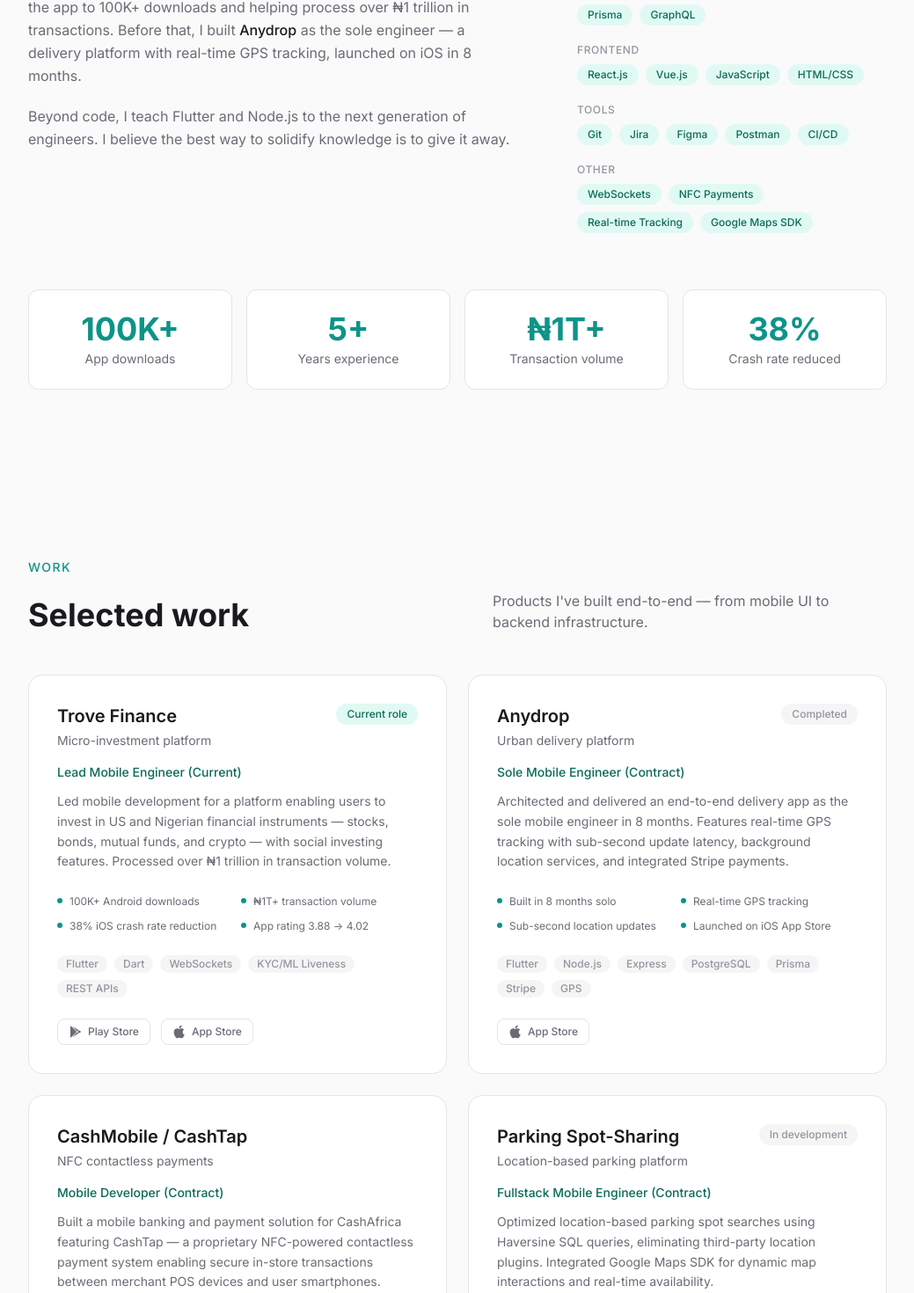
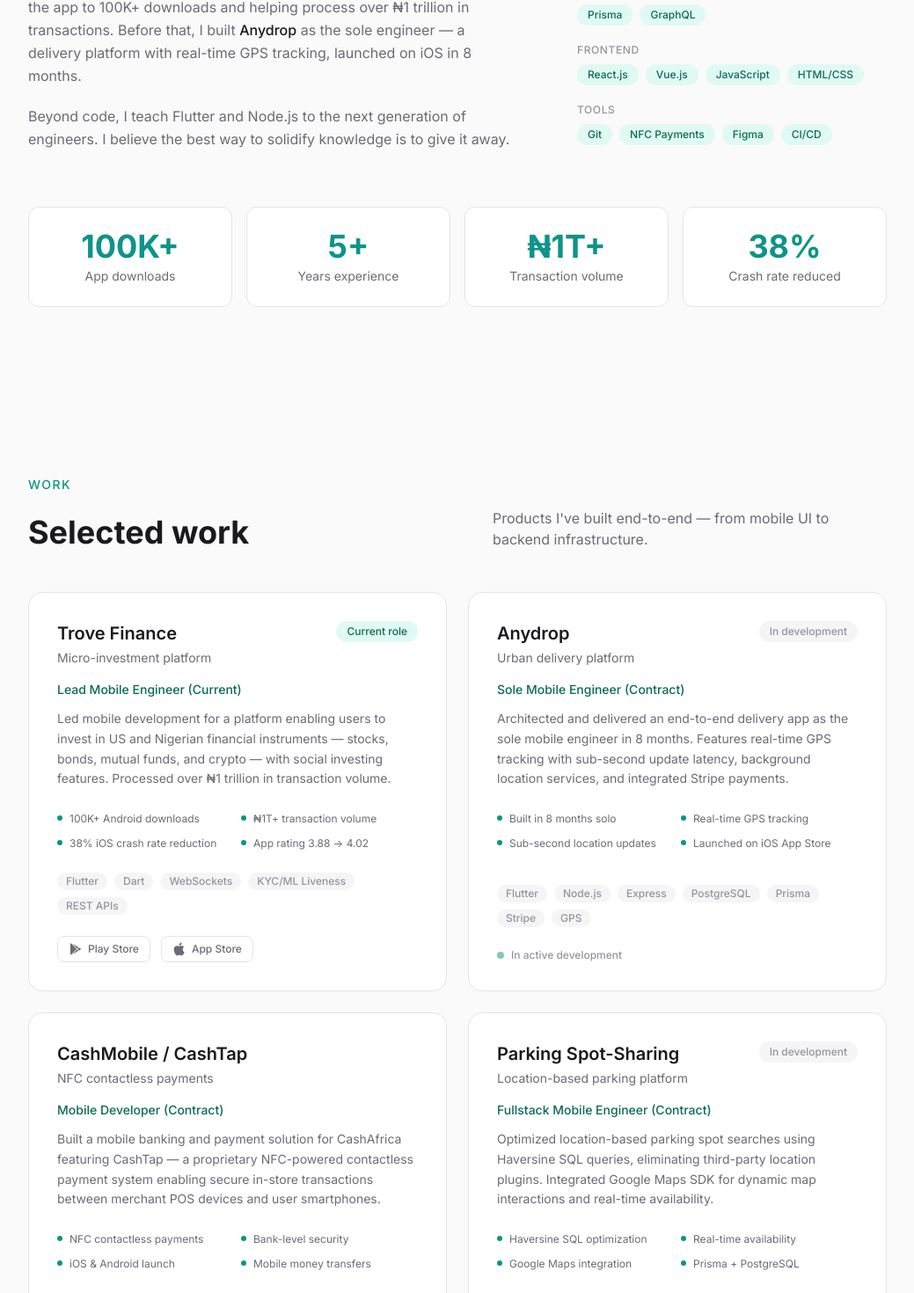
Before and after one commit to Mostalpha7/mostalpha7.github.io, a Next.js app: page / in a window 1280 px wide. Shown: the part 1175-2645 px from the top of the page at 88% size, without its empty margins (120-1159 px from the left). Built offline with nearby package versions, Linux system fonts and the light colour scheme.

Commit message:
bug fixes.

```diff
--- a/src/components/sections/about.tsx
+++ b/src/components/sections/about.tsx
@@ -25,12 +25,12 @@
     },
     {
         category: "Tools",
-        items: ["Git", "Jira", "Figma", "Postman", "CI/CD"],
+        items: ["Git", "NFC Payments", "Figma", "CI/CD"],
     },
-    {
-        category: "Other",
-        items: ["WebSockets", "NFC Payments", "Real-time Tracking", "Google Maps SDK"],
-    },
+    // {
+    //     category: "Other",
+    //     items: ["WebSockets", "NFC Payments", "Real-time Tracking", "Google Maps SDK"],
+    // },
 ];
 
 function AnimatedCounter({
--- a/src/components/sections/experience.tsx
+++ b/src/components/sections/experience.tsx
@@ -22,7 +22,7 @@
         company: "Benmore Technologies",
         role: "Fullstack Mobile Engineer (Flutter, Node.js)",
         location: "Chicago, US (Remote)",
-        period: "Jan 2025 — Mar 2025",
+        period: "Dec 2024 — Dec 2025",
         current: false,
         highlights: [
             "Built Anydrop delivery app end-to-end as sole mobile engineer in 8 months",
--- a/src/data/projects.ts
+++ b/src/data/projects.ts
@@ -60,14 +60,14 @@
         ],
         tech: ["Flutter", "Node.js", "Express", "PostgreSQL", "Prisma", "Stripe", "GPS"],
         links: [
-            {
-                label: "App Store",
-                url: "https://apps.apple.com/app/anydrop",
-                icon: "appstore",
-            },
+            // {
+            //     label: "App Store",
+            //     url: "https://apps.apple.com/app/anydrop",
+            //     icon: "appstore",
+            // },
         ],
         featured: true,
-        status: "Completed",
+        status: "In development",
     },
     {
         id: "cashmobile",
```
